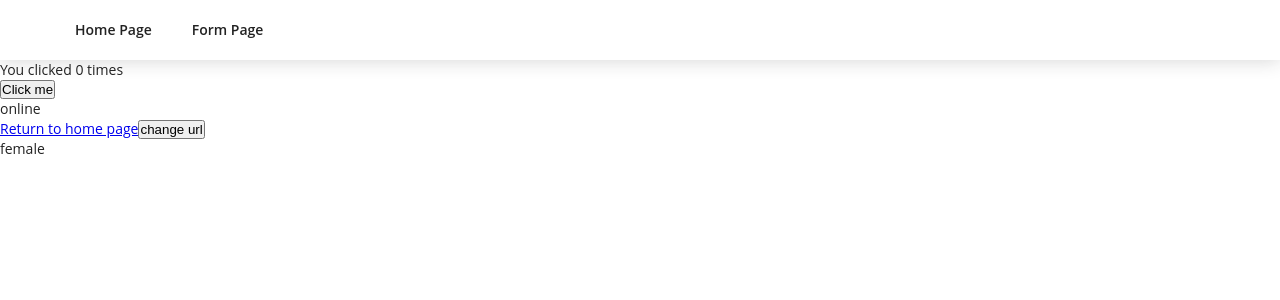
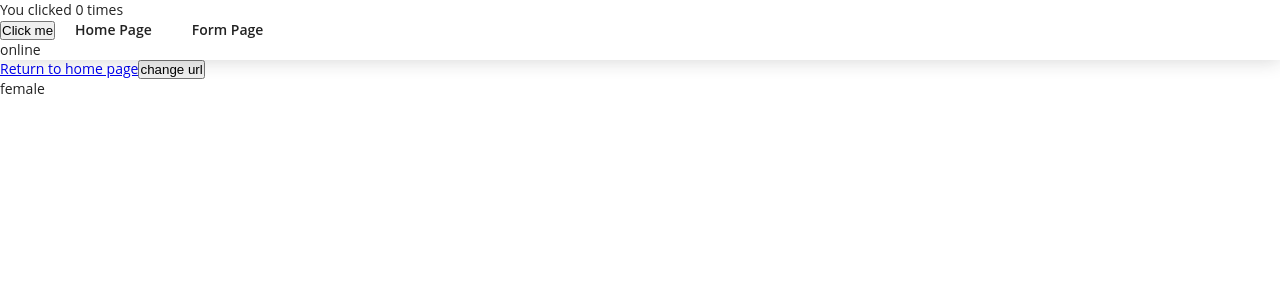
Before and after one commit to 7ime/react-redux-saga-ts-template, a React app in the folder frontend/client/: page /hooks in a window 1280 px wide. Shown: the top 300 px of the page. Built offline with nearby package versions, Linux system fonts and the light colour scheme.

Commit message:
header fixed

```diff
--- a/frontend/client/src/app.tsx
+++ b/frontend/client/src/app.tsx
@@ -13,7 +13,7 @@ export default class App extends React.Component {
     render() {
         return(
             <div className={bem.block}>
-                <Header/>
+                <Header mixes={['app']}/>
                 <Switch>
                     <Route path='/' exact component={HomeScene}/>
                     <Route path='/hooks' exact component={HooksScene}/>
--- a/frontend/client/src/components/containers/header/index.tsx
+++ b/frontend/client/src/components/containers/header/index.tsx
@@ -9,12 +9,17 @@ import {IRouter} from '../../../models/router-model';
 const bem = new BemShaper(EBemAllowedClassNames.header);
 
 interface IProps extends IRouter.Props {
-
+    mixes?: string[];
 }
 
 const Header = (props: IProps) => {
+    const {
+        mixes = []
+    } = props;
+
     const classNames = [
-        bem.block
+        bem.block,
+        bem.mixes(mixes)
     ].join(' ').trim();
 
     return (
--- a/frontend/client/src/shared/styles/components/app.scss
+++ b/frontend/client/src/shared/styles/components/app.scss
@@ -0,0 +1,8 @@
+.app {
+  &__header {
+    position: fixed;
+    width: 100%;
+    left: 0;
+    top: 0;
+  }
+}
--- a/frontend/client/src/shared/styles/components/scene.scss
+++ b/frontend/client/src/shared/styles/components/scene.scss
@@ -1,5 +1,5 @@
 .scene {
   min-height: 100vh;
   background-color: $grey_light_10;
-  padding: 5rem 0;
+  padding: 10rem 0 5rem;
 }
```
